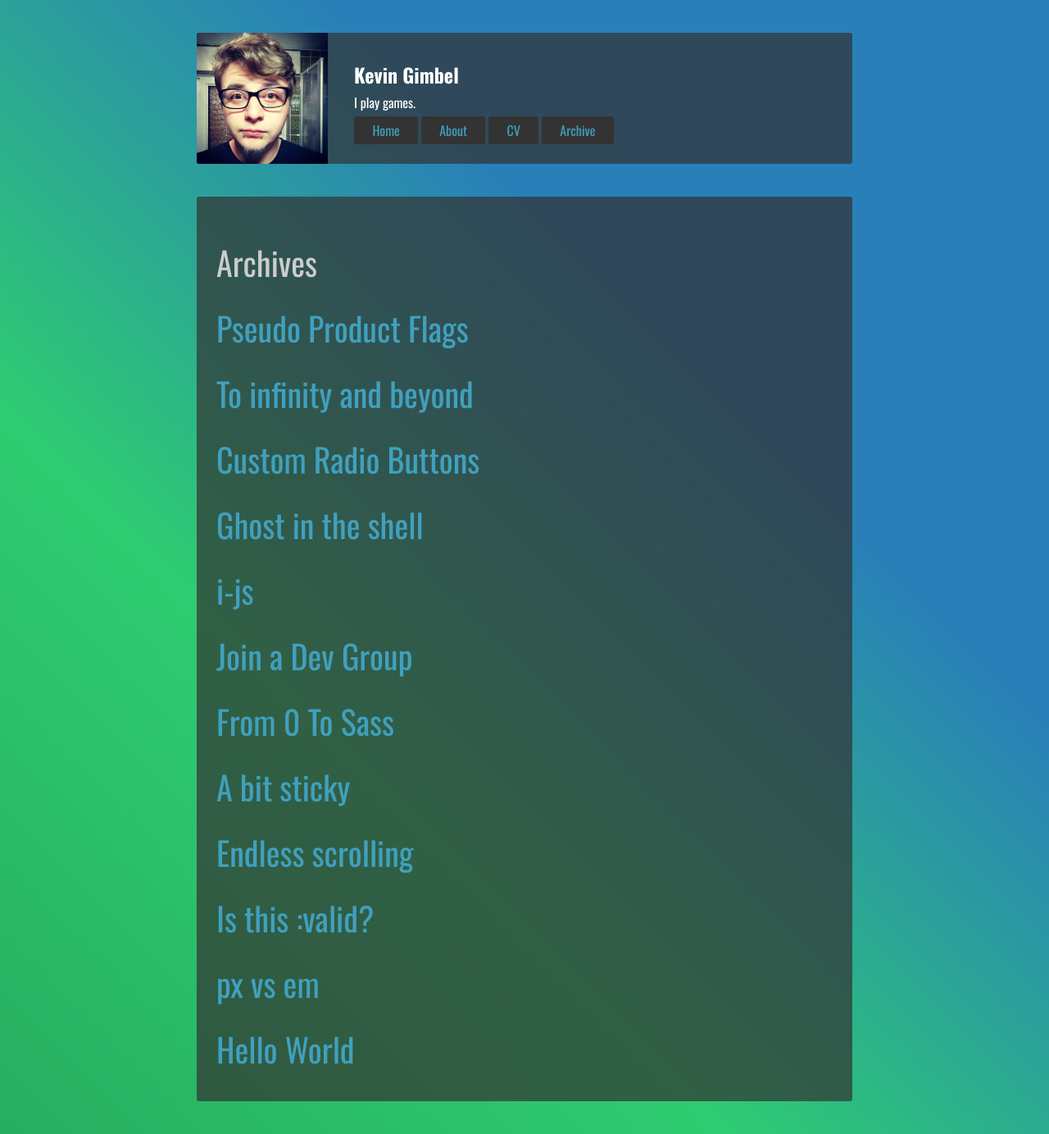
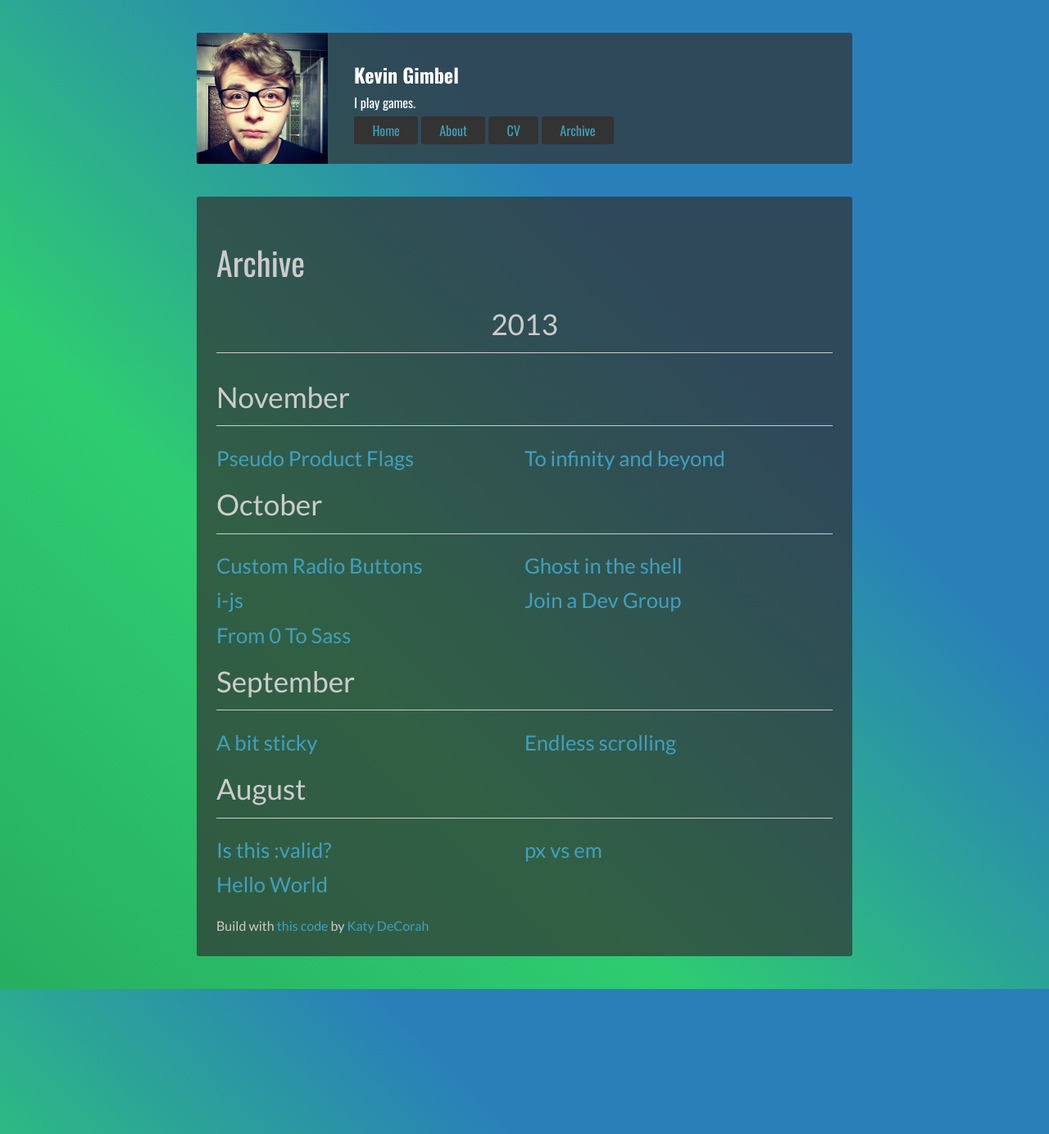
Before and after one commit to KevinGimbel/kevingimbel.github.io-old, a Jekyll site: the page built from archive.md, in a window 1280 px wide. Shown: the whole page at 82% size. Built offline with Jekyll 4.4.1, drawn with Linux system fonts in a browser that asks for light colours; some web fonts are replaced; Markdown is read by kramdown in place of the engine named in the settings.

Commit message:
small bugfixes, update for pages, re-added _guide.scss

```diff
--- a/_layouts/archive.html
+++ b/_layouts/archive.html
@@ -1,10 +1,39 @@
 {% include header.html %}
 <article class="article">
-<h2>Archives</h2>
+    <h2>Archive</h2>
+{% for post in site.posts  %}
+    {% capture this_year %}{{ post.date | date: "%Y" }}{% endcapture %}
+    {% capture this_month %}{{ post.date | date: "%B" }}{% endcapture %}
+    {% capture next_year %}{{ post.previous.date | date: "%Y" }}{% endcapture %}
+    {% capture next_month %}{{ post.previous.date | date: "%B" }}{% endcapture %}
 
- {% for post in site.posts %}
-    <a href="{{post.url}}"><h2 class="single__article--headline">{{ post.title }}</h2></a>
+    {% if forloop.first %}
+        <h3 class="archive--year">{{this_year}}</h3>
+        <h3>{{ this_month }}</h3>
+        <ul>
+    {% endif %}
 
+    <li class="archive--article"><a href="{{ post.url }}">{{ post.title }}</a></li>
+    {% if forloop.last %}
+    </ul>
+    {% else %}
+
+    {% if this_year != next_year %}
+    </ul>
+        <h2>{{next_year}}</h2>
+        <h3>{{ next_month }}</h3>
+        <ul>
+    {% else %}
+
+        {% if this_month != next_month %}
+        </ul>
+
+        <h3>{{ next_month }}</h3>
+        <ul>
+        {% endif %}
+    {% endif %}
+    {% endif %}
 {% endfor %}
+ <p>Build with <a href="https://github.com/katydecorah/katydecorah.github.com/blob/master/archive/index.html">this code</a> by <a href="http://katydecorah.com">Katy DeCorah</a></p>
 </article>
 {% include footer.html %}
--- a/assets/css/includes/_guide.scss
+++ b/assets/css/includes/_guide.scss
@@ -6,12 +6,12 @@
 .guide__nav--link {
 	padding: .3em .5em;
 	color:white;
-	background: $accentColor;
+	background: #40a0be;
 	@include border-radius(3px);
 	font-size: 70%;
 
 		&:hover {
-			background: $grey;
+			background: #ccc;
 			color:black;
 		}
 }
--- a/assets/css/style.css
+++ b/assets/css/style.css
@@ -1,6 +1,15 @@
 @import url(http://fonts.googleapis.com/css?family=Oswald:400,300,700);
 @import url(http://fonts.googleapis.com/css?family=Lato);
 @import url(http://weloveiconfonts.com/api/?family=entypo);
+/* grid break*/
+article {
+  padding: 1.5em;
+}
+
+/* blue */
+/* used for decoration and accents */
+/* red */
+/* used for decoration and accents */
 .highlight .hll {
   background-color: #333333;
 }
@@ -337,12 +346,12 @@ code, pre {
 
 /* Literal.Number.Integer.Long */
 /* the father is always the container of a Grid system. In the example it's the .wrapper class */
-.site--header, .article--footer {
+.site--header, .page--archive, .article--footer {
   letter-spacing: -0.31em;
 }
 
 /* every element of the Grid is a son. Notice: You need to apply the width to the specific class! */
-.one--half, .sidebar, .intro {
+.one--half, .sidebar, .intro, .page--archive .archive--article {
   letter-spacing: 0em;
   display: inline-block;
   vertical-align: top;
@@ -350,15 +359,37 @@ code, pre {
 
 /* third level nesting. It's a bit hacky but it works fine for Prototyping. */
 /* Grid Helper */
-/* grid break*/
-article {
-  padding: 1.5em;
+.guide__nav {
+  width: 100%;
+  margin: .5em 0;
+  overflow: hidden;
+  *zoom: 1;
 }
 
-/* blue */
-/* used for decoration and accents */
-/* red */
-/* used for decoration and accents */
+.guide__nav--link {
+  padding: .3em .5em;
+  color: white;
+  background: #40a0be;
+  -webkit-border-radius: 3px;
+  -moz-border-radius: 3px;
+  -ms-border-radius: 3px;
+  -o-border-radius: 3px;
+  border-radius: 3px;
+  font-size: 70%;
+}
+.guide__nav--link:hover {
+  background: #ccc;
+  color: black;
+}
+
+.prev {
+  float: left;
+}
+
+.next {
+  float: right;
+}
+
 * {
   margin: 0;
   padding: 0;
@@ -549,6 +580,10 @@ article {
 article img {
   width: 100%;
 }
+article p {
+  line-height: 1.65em;
+  margin: 1em 0 0 0;
+}
 article p > code {
   background: #333;
   color: #cccccc;
@@ -563,10 +598,10 @@ article h2 {
   font: 2.5em/2 "Oswald", sans-serif;
 }
 article h3 {
-  font: 1.8em/2 "Lato", sans-serif;
+  font: 2.2em/2 "Lato", sans-serif;
 }
 article h4 {
-  font-size: 1.6em/1.8 "Lato", sans-serif;
+  font-size: 1.8em/1.8 "Lato", sans-serif;
 }
 @media (max-width: 35em) {
   article h2 {
@@ -574,68 +609,28 @@ article h4 {
   }
 }
 
-.article--first {
-  margin: 2.5em 0;
-  background: rgba(51, 51, 51, 0.7);
-  color: #cccccc;
-  position: relative;
-  padding-top: 2.5em;
-  -webkit-border-radius: 3px;
-  -moz-border-radius: 3px;
-  -ms-border-radius: 3px;
-  -o-border-radius: 3px;
-  border-radius: 3px;
+.page--archive h2, .page--archive h3, .page--archive h4, .page--archive p {
+  letter-spacing: 0;
 }
-.article--first:before {
-  /* red box on the first article */
-  content: "LATEST POST";
-  color: white;
-  font-weight: 400;
-  font-family: "Oswald", sans-serif;
-  letter-spacing: .31em;
-  word-spacing: .31em;
-  background: #d83a31;
-  border: 1px solid #89201a;
-  padding: .5em;
-  position: absolute;
-  top: -1em;
-  left: -1em;
+.page--archive h3 {
+  border-bottom: 1px solid #ccc;
+  margin-bottom: .5em;
 }
-.article--first:after {
-  /* little triangle after the box on the first article */
-  width: 0;
-  height: 0;
-  border-left: 1.4em solid #89201a;
-  border-top: 1em solid transparent;
-  content: "";
-  position: absolute;
-  top: -1em;
-  left: 8.85em;
+.page--archive .archive--article {
+  width: 50%;
+  list-style-type: none;
+  font-size: 1.6em;
 }
-@media (max-width: 55em) {
-  .article--first {
-    width: 95%;
-    margin: 2.5em auto;
-    background: rgba(51, 51, 51, 0.7);
-    color: #cccccc;
-    position: relative;
-    padding-top: 2.5em;
-  }
-  .article--first:before {
-    left: 1em;
-  }
-  .article--first:after {
-    left: 10.85em;
-  }
+.page--archive .archive--year {
+  text-align: center;
 }
 
 .has--category {
   position: relative;
 }
 .has--category:before {
-  /* red box on the first article */
   content: attr(data-category);
-  color: #266072;
+  color: #9fcfdf;
   text-transform: uppercase;
   width: 8.75em;
   /* keep it equal.. :( */
```
Also changed, not shown: about.md (+5 -11 lines), assets/css/style.scss (+49 -77 lines).
